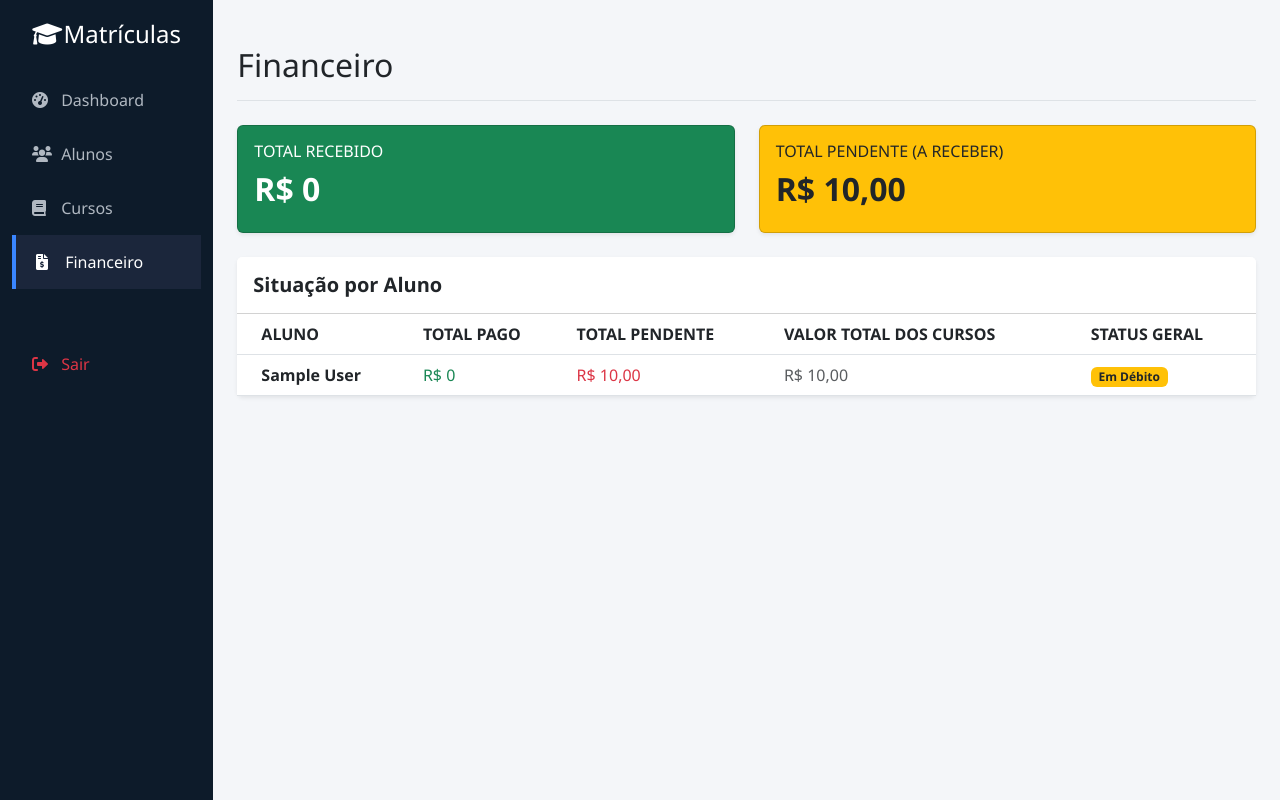
After one commit to luizvictxz/backend-dj-api, a Django app: page /financci/ in a window 1280 px wide. The commit adds this page. Run offline with Django 5.2, Linux system fonts and the light colour scheme; a user stored in the database is signed in; tables that the repository leaves empty hold one stand-in row (values such as "Sample post").

Commit message:
page to financci maked

```diff
--- a/students/templates/base.html
+++ b/students/templates/base.html
@@ -60,7 +60,7 @@
                 <li class="nav-item"><a class="nav-link {% if active == 'dash' %}active{% endif %}" href="{% url "dashboard" %}"><i class="fas fa-tachometer-alt"></i> Dashboard</a></li>
                 <li class="nav-item"><a class="nav-link {% if active == 'stu' %}active{% endif %}" href="{% url "students" %}"><i class="fas fa-users"></i> Alunos</a></li>
                 <li class="nav-item"><a class="nav-link {% if active == 'cour' %}active{% endif %}" href="{% url "courses" %}"><i class="fas fa-book"></i> Cursos</a></li>
-                <li class="nav-item"><a class="nav-link {% if active == 'fina' %}active{% endif %}" href="#"><i class="fas fa-file-invoice-dollar"></i> Financeiro</a></li>
+                <li class="nav-item"><a class="nav-link {% if active == 'fina' %}active{% endif %}" href="{% url "financci" %}"><i class="fas fa-file-invoice-dollar"></i> Financeiro</a></li>
                 <li class="nav-item mt-5"><a class="nav-link text-danger" href="{% url "logout" %}"><i class="fas fa-sign-out-alt"></i> Sair</a></li>
             </ul>
         </nav>
--- /dev/null
+++ b/students/templates/financci.html
@@ -0,0 +1,79 @@
+{% extends "base.html" %}
+
+{% block content %}
+
+<div class="d-flex justify-content-between flex-wrap flex-md-nowrap align-items-center pt-3 pb-2 mb-4 border-bottom">
+    <h1 class="h2">Financeiro</h1>
+</div>
+
+<div class="row mb-4">
+    <div class="col-md-6">
+        <div class="card bg-success text-white shadow-sm">
+            <div class="card-body">
+                <h6 class="text-uppercase">Total Recebido</h6>
+                <h2 class="fw-bold">R$ {{ receita_total }}</h2>
+            </div>
+        </div>
+    </div>
+    <div class="col-md-6">
+        <div class="card bg-warning text-dark shadow-sm">
+            <div class="card-body">
+                <h6 class="text-uppercase">Total Pendente (A Receber)</h6>
+                <h2 class="fw-bold">R$ {{ pendente_total }}</h2>
+            </div>
+        </div>
+    </div>
+</div>
+
+<div class="card shadow-sm border-0">
+    <div class="card-header bg-white py-3">
+        <h5 class="mb-0 fw-bold">Situação por Aluno</h5>
+    </div>
+    <div class="card-body p-0">
+        <div class="table-responsive">
+            <table class="table table-hover align-middle mb-0">
+                <thead class="bg-light">
+                    <tr>
+                        <th class="ps-4">ALUNO</th>
+                        <th>TOTAL PAGO</th>
+                        <th>TOTAL PENDENTE</th>
+                        <th>VALOR TOTAL DOS CURSOS</th>
+                        <th>STATUS GERAL</th>
+                    </tr>
+                </thead>
+                <tbody>
+                    {% for item in dados %}
+                    <tr>
+                        <td class="ps-4 fw-bold">{{ item.aluno.name }}</td>
+
+                        <td class="text-success">R$ {{ item.pago }}</td>
+
+                        <td class="text-danger">
+                            {% if item.pendente > 0 %}
+                                R$ {{ item.pendente }}
+                            {% else %}
+                                -
+                            {% endif %}
+                        </td>
+
+                        <td class="text-muted">R$ {{ item.total_geral }}</td>
+
+                        <td>
+                            {% if item.pendente == 0 %}
+                                <span class="badge bg-success">Tudo Pago</span>
+                            {% else %}
+                                <span class="badge bg-warning text-dark">Em Débito</span>
+                            {% endif %}
+                        </td>
+                    </tr>
+                    {% empty %}
+                    <tr>
+                        <td colspan="5" class="text-center py-4">Nenhum registro financeiro encontrado.</td>
+                    </tr>
+                    {% endfor %}
+                </tbody>
+            </table>
+        </div>
+    </div>
+</div>
+{% endblock content %}
--- a/students/urls.py
+++ b/students/urls.py
@@ -15,5 +15,6 @@ urlpatterns = [
         'students/delete/<int:id>/', views.student_delete,
         name="student_delete"),
     path("courses/edit/<int:id>/", views.course_edit, name="course_edit"),
-    path("courses/delete/<int:id>/", views.course_delete, name="course_delete")
-]
+    path(
+        "courses/delete/<int:id>/", views.course_delete, name="course_delete"),
+    path("financci/", views.financci, name="financci")]
--- a/students/views.py
+++ b/students/views.py
@@ -158,3 +158,44 @@ def course_delete(request, id):
         course.delete()
         messages.success(request, "Curso excluído com sucesso!")
     return redirect("courses")
+
+
+@login_required
+def financci(request):
+    students = Student.objects.prefetch_related("registration_set__course")
+
+    financci_data = []
+
+    all_school = 0
+    miss_school = 0
+    # Falta terminar
+    for student in students:
+        paid_student = 0
+        miss_student = 0
+
+        for reg in student.registration_set.all():
+            valor = reg.course.registration_fee
+            if reg.status == "PAGO":
+                paid_student += valor
+            else:
+                miss_student += valor
+
+        all_school += paid_student
+        miss_school += miss_student
+
+        if paid_student > 0 or miss_student > 0:
+            financci_data.append({
+                'aluno': student,
+                'pago': paid_student,
+                'pendente': miss_student,
+                'total_geral': paid_student + miss_student,
+
+            })
+
+    context = {
+        'active': 'fina',
+        'dados': financci_data,
+        'receita_total': all_school,
+        'pendente_total': miss_school
+    }
+    return render(request, "financci.html", context)
```
